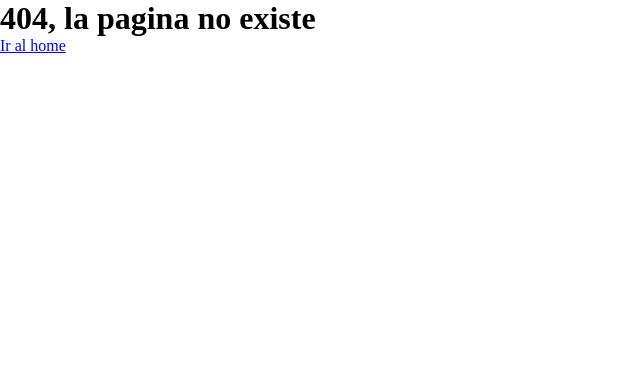
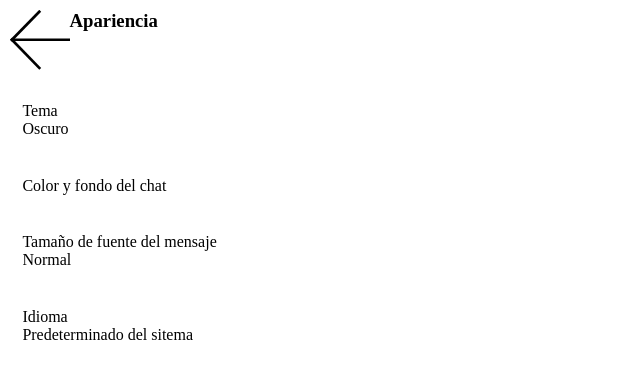
Before and after one commit to javaweb27/SIGNAL-CLONE, a React (Vite) app: page /settings/appearance in a window 1280 px wide. Before the commit this address had no page. Shown: the top 378 px of the page, without its empty margins (0-640 px from the left). Built offline with nearby package versions, Linux system fonts and the light colour scheme.

Commit message:
se creo la pagina y la ruta de Apariencia

```diff
--- a/src/components/App.jsx
+++ b/src/components/App.jsx
@@ -7,6 +7,7 @@ import Page404 from "./pages/page404"
 import Profile from "./subpages/profile/Profile"
 import Account from "./subpages/account/Account"
 import LinkedDevices from "./subpages/linked-devices/LinkedDevices"
+import Appearance from "./subpages/appearance/Appearance"
 
 const App = () => (
   <BrowserRouter>
@@ -16,6 +17,7 @@ const App = () => (
       <Route path="settings/profile" element={<Profile/>}/>
       <Route path="settings/account" element={<Account/>}/>
       <Route path="settings/linked-devices" element={<LinkedDevices/>}/>
+      <Route path="settings/appearance" element={<Appearance/>}/>
       <Route path="*" element={<Page404/>}/>
     </Routes>
   </BrowserRouter>
--- /dev/null
+++ b/src/components/subpages/appearance/Appearance.jsx
@@ -0,0 +1,29 @@
+import Sublink from "../../fragments/Sublink"
+import TextButton from "../../fragments/TextButton"
+import BasicHeader from "../../sections/BasicHeader"
+
+const Appearance = () => {
+  return (
+    <>
+      <BasicHeader linkPath="/settings" titleType="h3" titleText="Apariencia"/>
+
+      <section>
+        <TextButton title="Tema">
+          Oscuro
+        </TextButton>
+
+        <Sublink to="chat-color" title="Color y fondo del chat"/>
+
+        <TextButton title="Tamaño de fuente del mensaje">
+          Normal
+        </TextButton>
+
+        <TextButton title ="Idioma">
+          Predeterminado del sitema
+        </TextButton>
+      </section>
+    </>
+  )
+}
+
+export default Appearance
```
